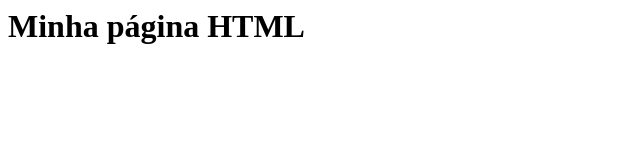
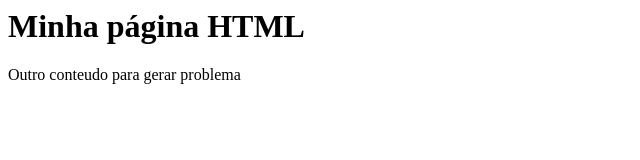
Before and after one commit to WiliamGSouza/gama-no-github, a plain HTML site: page index.html in a window 1280 px wide. Shown: the whole page, without its empty margins (0-640 px from the left). Drawn offline with Linux system fonts and the light colour scheme.

Commit message:
Outro commit desta vez em master

```diff
--- a/index.html
+++ b/index.html
@@ -1,5 +1,6 @@
 <html>
 	<body>
 		<h1>Minha página HTML </h1>
+		<p>Outro conteudo para gerar problema</p>
 	</body>
 </html>
```
